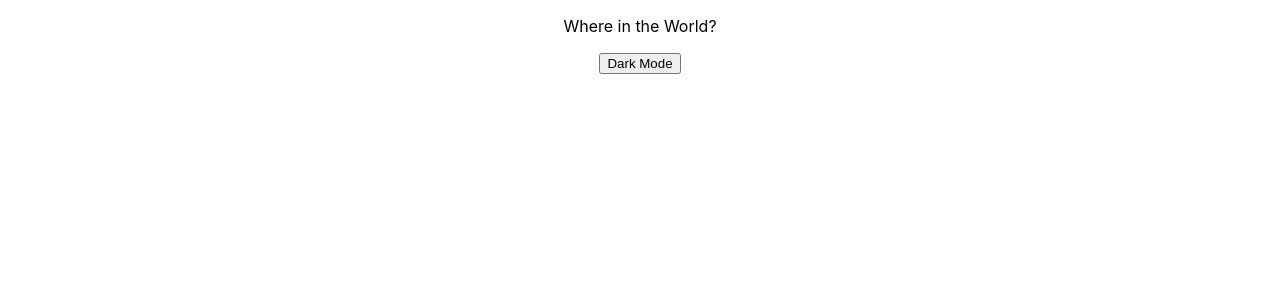
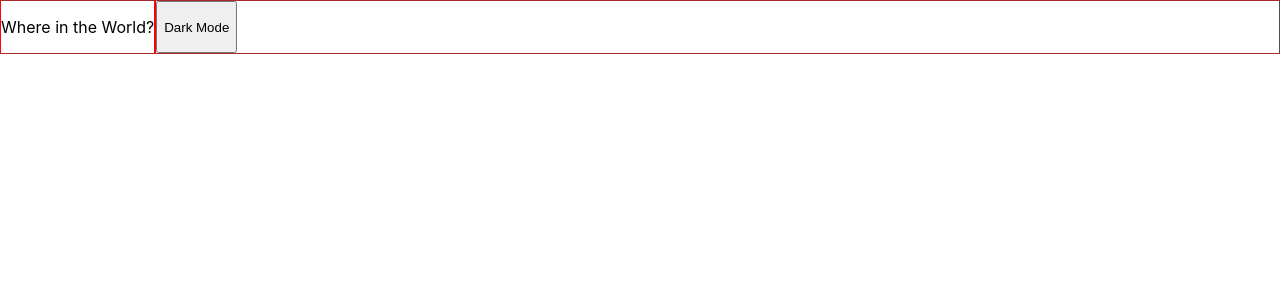
Before and after one commit to Muchunguzi/rest-countries-api, a React (Create React App) app: page / in a window 1280 px wide. Shown: the top 300 px of the page. Built offline with nearby package versions, Linux system fonts and the light colour scheme.

Commit message:
modified some files

```diff
--- a/package.json
+++ b/package.json
@@ -9,7 +9,7 @@
     "react": "^18.3.1",
     "react-dom": "^18.3.1",
     "react-icons": "^5.2.1",
-    "react-scripts": "5.0.1",
+    "react-scripts": "^3.0.1",
     "web-vitals": "^2.1.4"
   },
   "scripts": {
--- a/src/App.css
+++ b/src/App.css
@@ -2,6 +2,12 @@
   text-align: center;
 }
 
-.Header{
+.header{
+  border: 1px solid brown;
+  display: flex;
+  flex-direction: row;
+}
 
+.space-between{
+  border: 1px solid red;
 }
```
Also changed, not shown: 1 other file (tests, documents, lock files or other folders).
